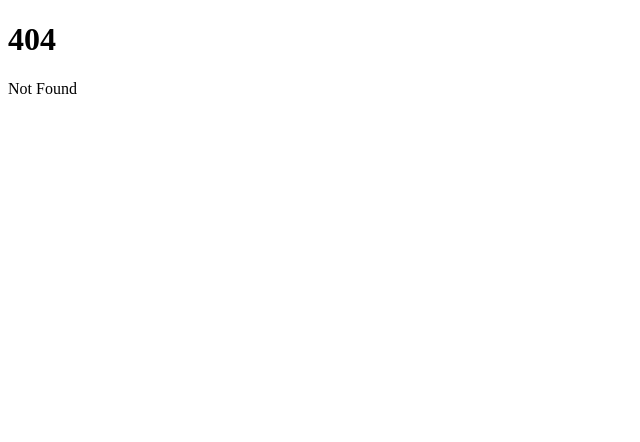
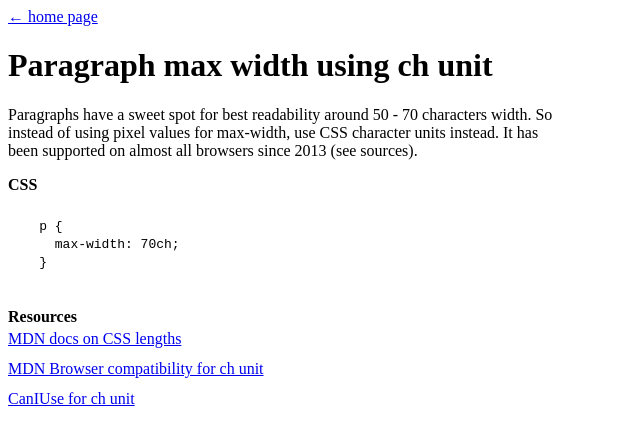
Before and after one commit to kddial/personal-website, a SvelteKit app: page /blog/paragraph-max-width in a window 1280 px wide. Before the commit this address had no page. Shown: the top 442 px of the page, without its empty margins (0-640 px from the left). Built offline with nearby package versions, Linux system fonts and the light colour scheme.

Commit message:
create blog for paragraph max width

```diff
--- a/src/lib/styles/base.css
+++ b/src/lib/styles/base.css
@@ -7,5 +7,11 @@ code {
 }
 
 h4 {
-  margin: 0.25rem;
+  margin: 0.25rem 0;
 }
+
+section.links {
+  display: flex;
+  flex-direction: column;
+  gap: 0.75rem;
+}
--- a/src/routes/+page.svelte
+++ b/src/routes/+page.svelte
@@ -134,10 +134,4 @@
     gap: 2rem;
     margin: 2rem 0;
   }
-
-  section.links {
-    display: flex;
-    flex-direction: column;
-    gap: 0.75rem;
-  }
 </style>
--- /dev/null
+++ b/src/routes/blog/paragraph-max-width/+page.svelte
@@ -0,0 +1,56 @@
+<script>
+  import Space from '../../../lib/components/Space.svelte';
+</script>
+
+<h1>Paragraph max width using ch unit</h1>
+
+<p>
+  Paragraphs have a sweet spot for best readability around 50 - 70
+  characters width. So instead of using pixel values for max-width,
+  use CSS character units instead. It has been supported on almost all
+  browsers since 2013 (see sources).
+</p>
+<div>
+  <h4>CSS</h4>
+  <code
+    >{`
+    p {
+      max-width: 70ch;
+    }
+  `}</code
+  >
+</div>
+<Space height={1} />
+
+<h4>Resources</h4>
+<section class="links">
+  <a
+    target="_blank"
+    rel="noreferrer"
+    href="https://developer.mozilla.org/en-US/docs/Web/CSS/length#relative_length_units_based_on_font"
+  >
+    MDN docs on CSS lengths
+  </a>
+
+  <a
+    target="_blank"
+    rel="noreferrer"
+    href="https://developer.mozilla.org/en-US/docs/Web/CSS/length#browser_compatibility"
+  >
+    MDN Browser compatibility for ch unit
+  </a>
+
+  <a
+    target="_blank"
+    rel="noreferrer"
+    href="https://caniuse.com/ch-unit"
+  >
+    CanIUse for ch unit
+  </a>
+</section>
+
+<style>
+  p {
+    max-width: 70ch;
+  }
+</style>
```
